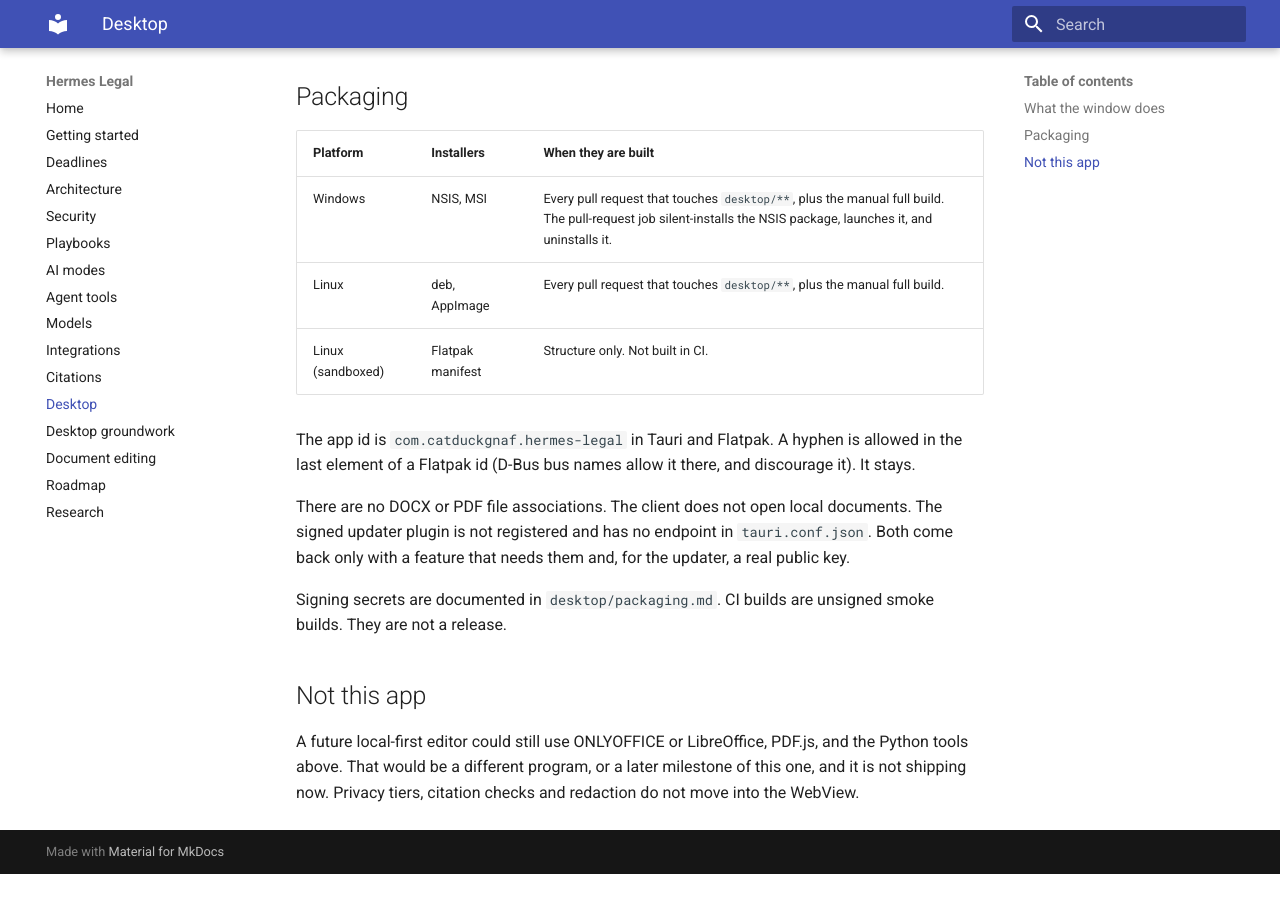
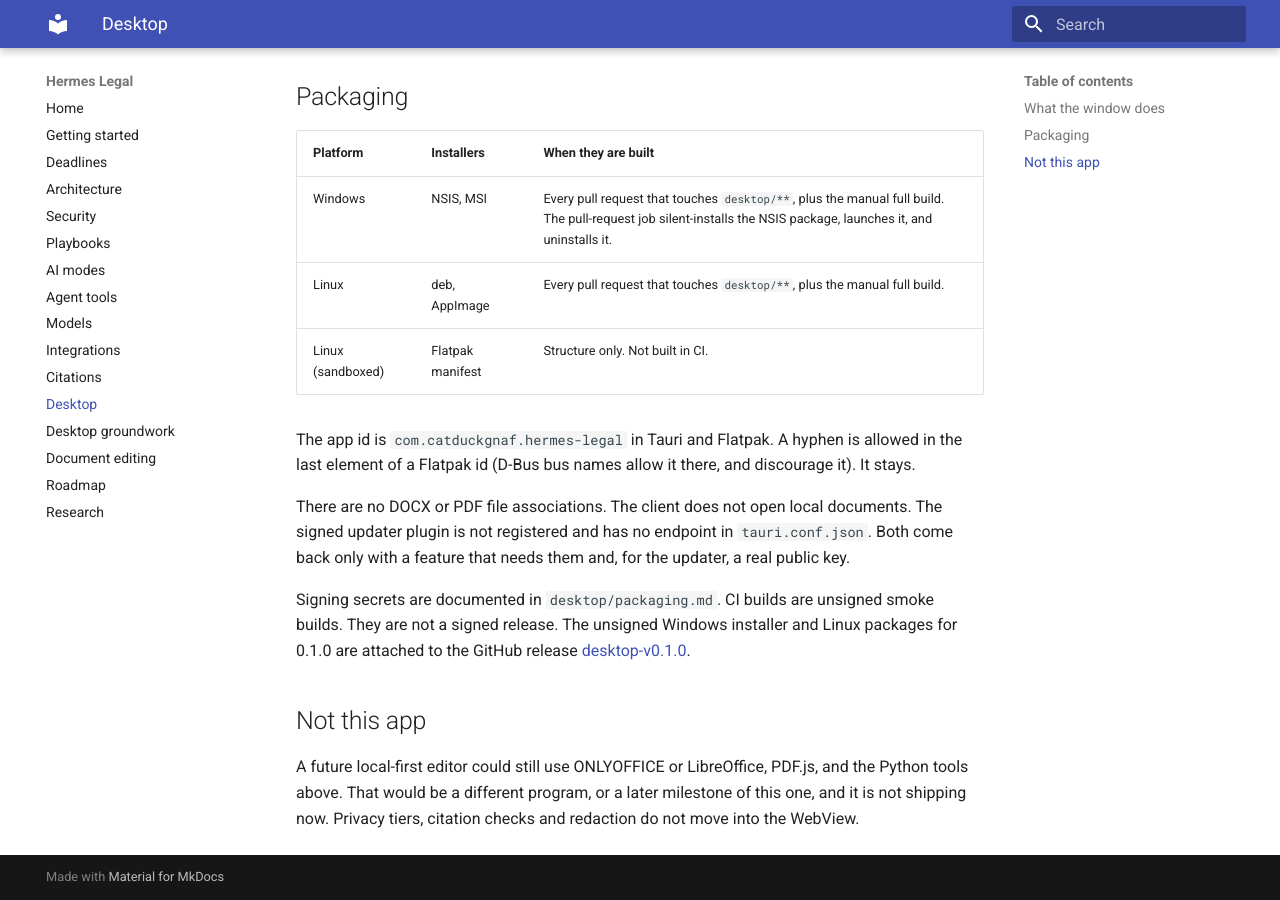
Before and after one commit to catduckgnaf/hermes-legal, an MkDocs documentation site: the page built from docs/desktop.md, in a window 1280 px wide and 900 px high, scrolled down 908 px. Built offline with MkDocs 1.6.1 and Material for MkDocs 9.7.7, drawn with Linux system fonts in a browser that asks for light colours; before the commit the page ends 1782 px from its top, so only the background shows below that.

Commit message:
docs: point at the unsigned desktop-v0.1.0 installers
The Windows exe and Linux packages are attached to that preview release.
They are still not a signed release and are not submitted to winget.

```diff
--- a/docs/desktop.md
+++ b/docs/desktop.md
@@ -51,7 +51,10 @@ endpoint in `tauri.conf.json`. Both come back only with a feature that
 needs them and, for the updater, a real public key.
 
 Signing secrets are documented in `desktop/packaging.md`. CI builds are
-unsigned smoke builds. They are not a release.
+unsigned smoke builds. They are not a signed release. The unsigned
+Windows installer and Linux packages for 0.1.0 are attached to the
+GitHub release
+[desktop-v0.1.0](https://github.com/catduckgnaf/hermes-legal/releases/tag/desktop-v0.1.0).
 
 ## Not this app
 
```
Also changed, not shown: README.md (+5 -2 lines), desktop/README.md (+3 -1 lines), desktop/packaging.md (+5 -2 lines).
